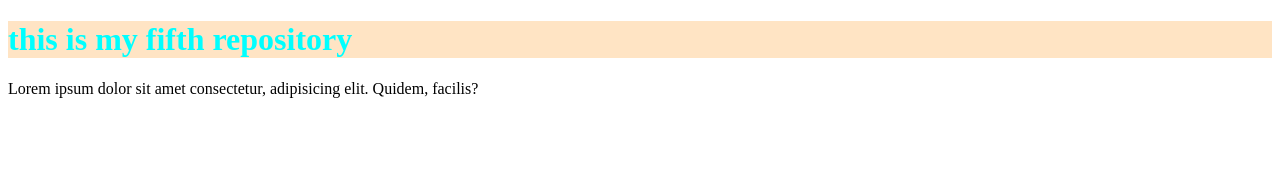
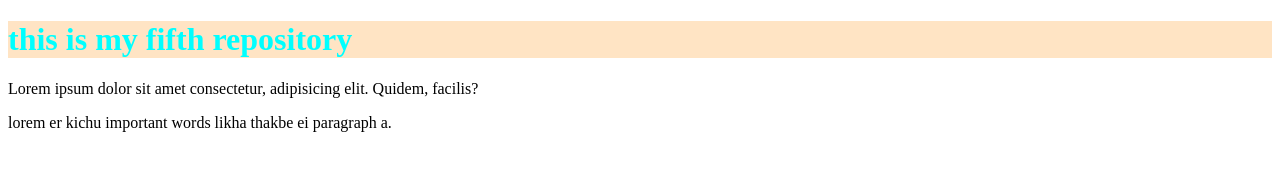
Before and after one commit to mdshakil-ctg/my-fifth-repo, a plain HTML site: page index.html in a window 1280 px wide. Drawn offline with Linux system fonts and the light colour scheme.

Commit message:
adding para section

```diff
--- a/index.html
+++ b/index.html
@@ -11,5 +11,12 @@
     <h1>this is my fifth repository</h1>
     <p>Lorem ipsum dolor sit amet consectetur, adipisicing elit. Quidem, facilis?
     </p>
+    <section>
+        <div>
+            <p>
+                lorem er kichu important words likha thakbe ei paragraph a.
+            </p>
+        </div>
+    </section>
 </body>
 </html>
```
